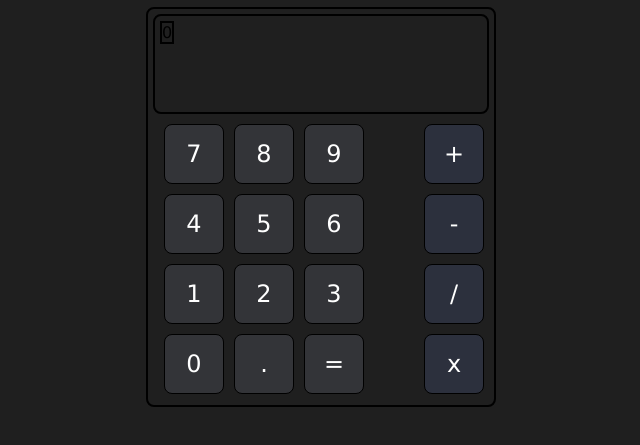
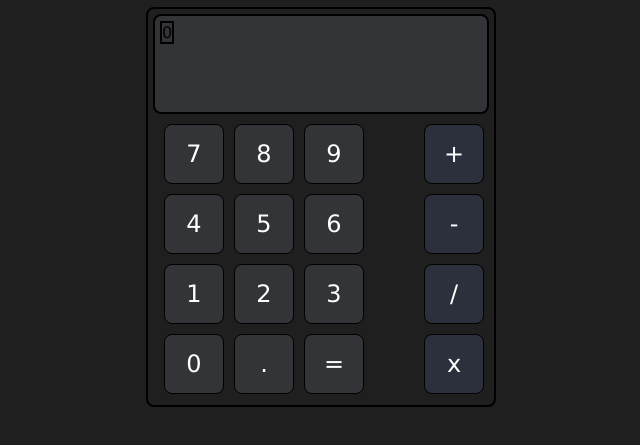
Before and after one commit to serghine-abdelillah/Calculator, a plain HTML site: page App/webApp/index.html in a window 1280 px wide. Shown: the part 51-496 px from the top of the page, without its empty margins (319-959 px from the left). Drawn offline with Linux system fonts and the light colour scheme.

Commit message:
CSS : Update File

```diff
--- a/App/webApp/style.css
+++ b/App/webApp/style.css
@@ -27,6 +27,7 @@ h1 {
   border: 2px solid black;
   height: 100px;
   border-radius: 8px;
+  background-color: #333438;
 }
 
 .screen span {
```
